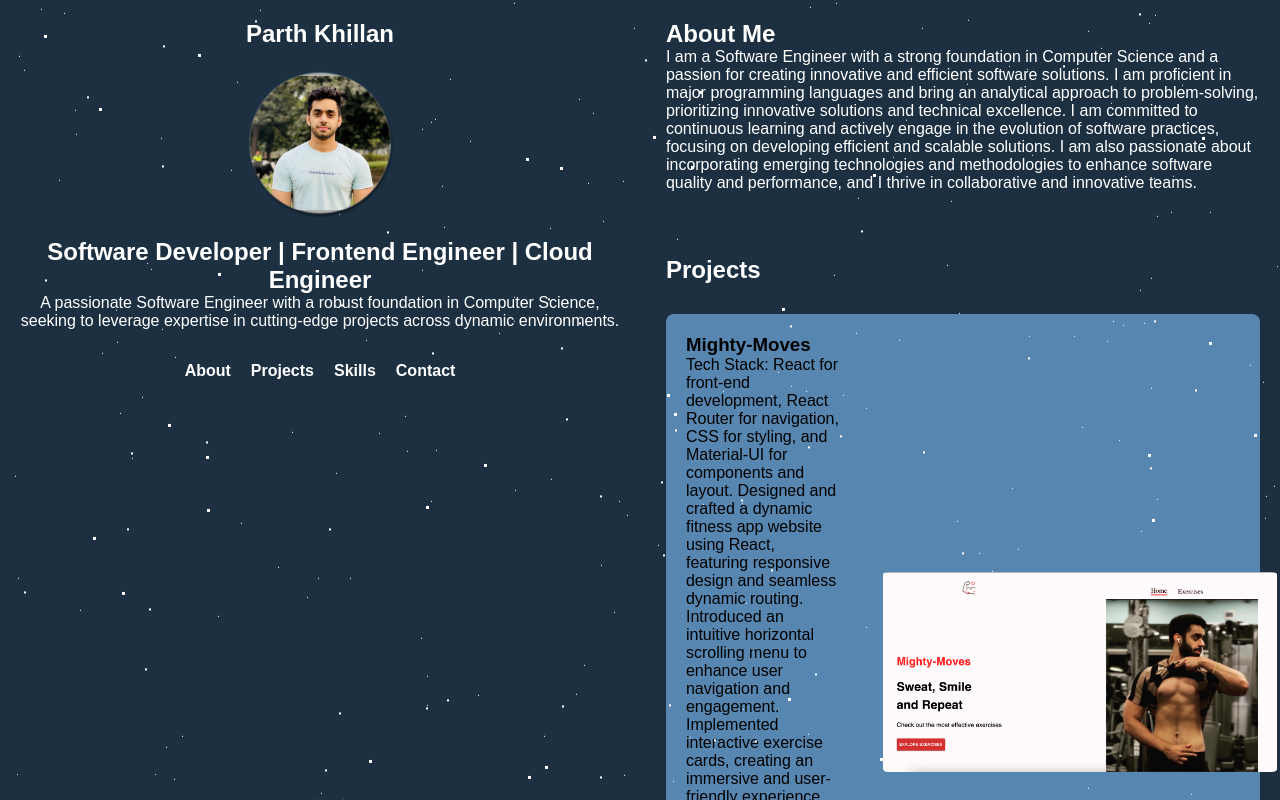
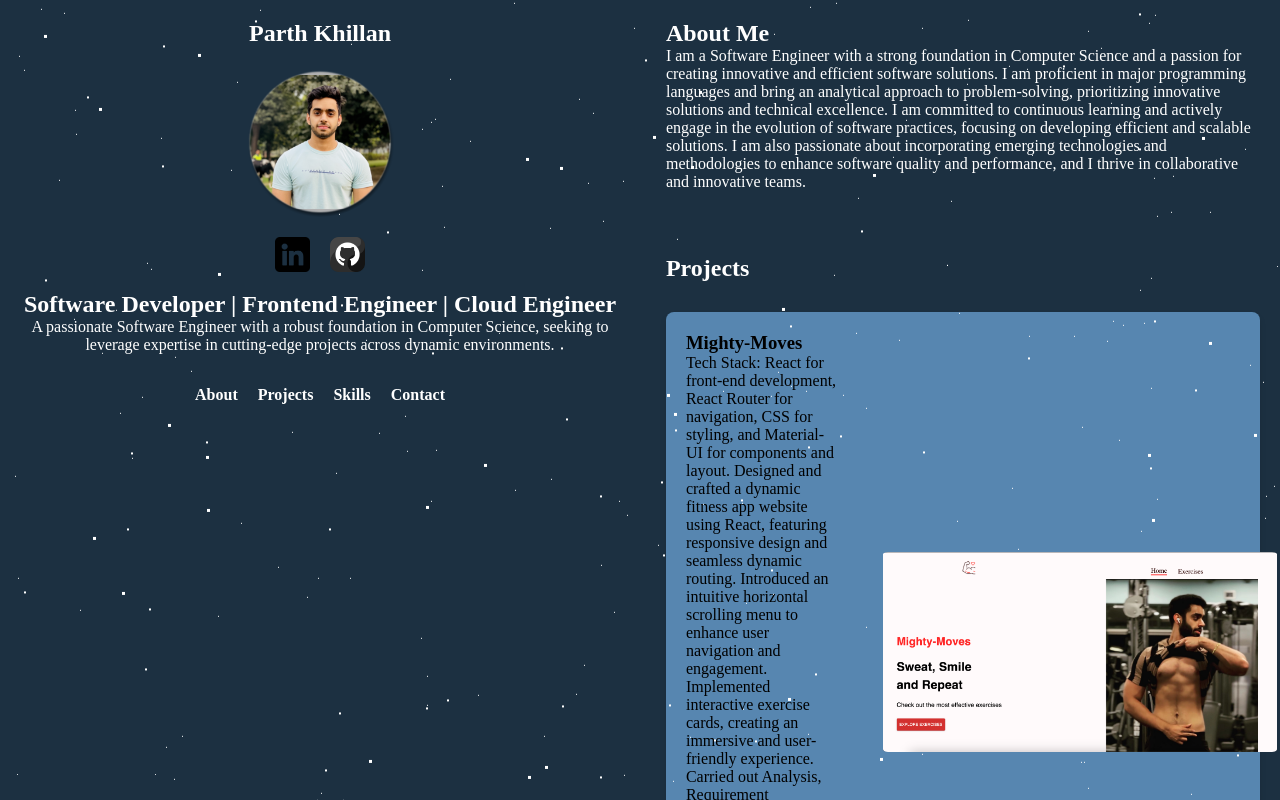
Before and after one commit to pkhillan04/portfolio, a React (Create React App) app: page / in a window 1280 px wide. Shown: the top 800 px of the page. Built offline with nearby package versions, Linux system fonts and the light colour scheme.

Commit message:
Added linkedin, github icons and changed font

```diff
--- a/index.html
+++ b/index.html
@@ -6,10 +6,9 @@
     <meta name="viewport" content="width=device-width, initial-scale=1.0">
     <title>Parth Khillan - Portfolio</title>
     <link rel="stylesheet" href="index.css">
-
     <link rel="preconnect" href="https://fonts.googleapis.com">
     <link rel="preconnect" href="https://fonts.gstatic.com" crossorigin>
-    <link href="https://fonts.googleapis.com/css2?family=Oswald:wght@200..700&display=swap" rel="stylesheet">
+    <link href="https://fonts.googleapis.com/css2?family=Roboto+Slab:wght@100..900&display=swap" rel="stylesheet">
 </head>
 
 <body>
--- a/src/App.css
+++ b/src/App.css
@@ -5,7 +5,7 @@
 }
 
 body {
-  font-family: 'Oswald', sans-serif;
+  font-family: 'Roboto Slab', serif;
   background-color: #1C3041;
   ;
   color: white;
@@ -211,6 +211,21 @@ footer {
   transform: scale(1.3);
 }
 
+.container-1 {
+  display: flex;
+  align-items: center;
+  justify-content: center;
+  margin-bottom: 15px;
+}
+
+.container-1 .icon,
+.linkedIn {
+  width: 35px;
+  height: auto;
+  margin: 0 10px;
+  /* Adjusts the gap between icons */
+}
+
 #stars {
   width: 1px;
   height: 1px;
--- a/src/App.js
+++ b/src/App.js
@@ -16,6 +16,7 @@ import pythonImage from './skills/python.png';
 import reactImage from './skills/react.png';
 import rubyImage from './skills/ruby.png';
 import materialUIImage from './skills/material-ui.png';
+import linkedin from './linkedin.png';
 
 
 function App() {
@@ -29,6 +30,14 @@ function App() {
         <section className="hero">
           <h1>Parth Khillan</h1>
           <img src={profileImage} alt="Parth Khillan" className="img" />
+          <div className="container-1">
+            <a href="https://www.linkedin.com/in/parth-khillan-4a37861b3/">
+            <img src={linkedin} alt="LinkedIn" className="linkedIn" />
+            </a>
+            <a href="https://github.com/pkhillan04">
+            <img src={icon} alt="GitHub" className="icon" />
+            </a>
+          </div>
           <h2>Software Developer | Frontend Engineer | Cloud Engineer</h2>
           <p>
             A passionate Software Engineer with a robust foundation in Computer
@@ -59,6 +68,8 @@ function App() {
             thrive in collaborative and innovative teams.
           </p>
         </section>
+
+
 
         <section id="projects">
           <div className="container">
--- a/style.css
+++ /dev/null
@@ -1,124 +0,0 @@
-* {
-    box-sizing: border-box;
-    margin: 0;
-    padding: 0;
-}
-
-body {
-    font-family: 'Inter', sans-serif;
-    background-color: #121212;
-    color: #fff;
-    margin: 0;
-    padding: 0;
-}
-
-.container {
-    width: 90%;
-    margin: auto;
-    max-width: 1000px;
-}
-
-header {
-    display: flex;
-    justify-content: space-between;
-    align-items: center;
-    padding: 1rem 0;
-}
-
-nav {
-    text-align: right;
-}
-
-nav a {
-    color: white;
-    text-decoration: none;
-    margin-left: 2rem;
-    display: inline-block;
-    font-weight: bold;
-}
-
-.hero {
-    text-align: center;
-    padding: 4rem 0;
-    background-image: url('bg.png');
-    /* Replace with your image URL */
-    background-size: cover;
-    background-position: center;
-    color: #fff;
-    position: relative;
-}
-
-.hero::after {
-    content: '';
-    position: absolute;
-    top: 0;
-    left: 0;
-    width: 100%;
-    height: 100%;
-    background: rgba(0, 0, 0, 0.4);
-}
-
-.hero h2 {
-    font-size: 2.5rem;
-    margin-bottom: 20px;
-}
-
-section {
-    padding: 4rem 0;
-}
-
-.section-title {
-    margin: 3rem 0 1.5rem;
-    font-size: 1.8rem;
-}
-
-.project-card {
-    background: #1e1e1e;
-    padding: 1rem;
-    margin-bottom: 1rem;
-    border-radius: 5px;
-    color: #fff;
-}
-
-.project-card h3 {
-    font-size: 1.2rem;
-    margin-bottom: 0.5rem;
-}
-
-.skills ul {
-    list-style: none;
-    padding: 0;
-}
-
-.skills li {
-    display: inline-block;
-    margin-right: 1rem;
-}
-
-footer {
-    text-align: center;
-    padding: 4rem 0;
-}
-
-.hero img {
-    width: 30%;
-    /* Adjust the percentage to your desired size */
-    height: auto;
-    /* Automatically adjust height based on width */
-}
-
-/* Media Queries for responsiveness (basic example) */
-@media (max-width: 768px) {
-    .container {
-        width: 100%;
-    }
-
-    nav {
-        text-align: center;
-        margin-top: 1rem;
-    }
-
-    nav a {
-        margin: 0.5rem;
-    }
-}
```
